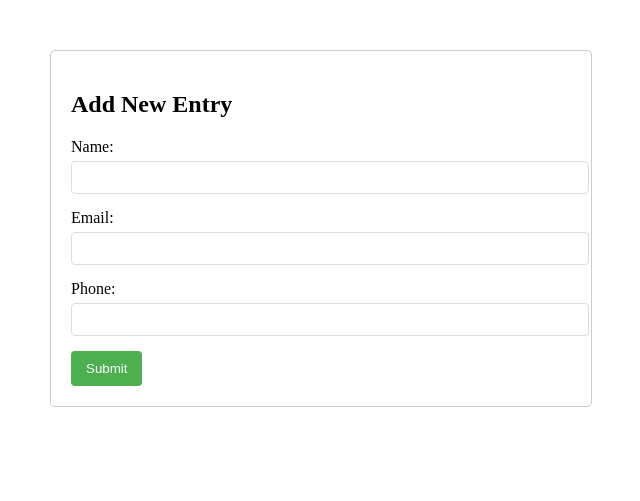
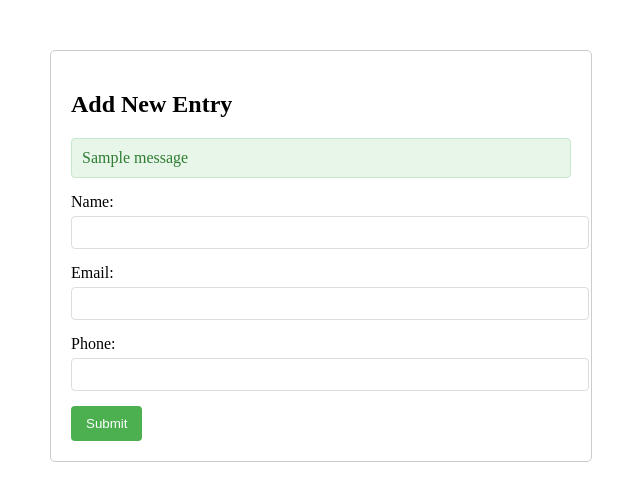
Before and after one commit to shariqsajad88/Google_Sheets_Project, a Django app: template sheets_integration/templates/sheets_integration/add_data.html in a window 1280 px wide. Shown: the top 501 px of the page, without its empty margins (319-959 px from the left). Run offline with Django 5.2, Linux system fonts and the light colour scheme; the template is opened without the code that fills it, so the values that code supplies are empty; one stand-in notice (Sample message) is shown.

Commit message:
added save data to sheet

```diff
--- a/sheets_integration/templates/sheets_integration/add_data.html
+++ b/sheets_integration/templates/sheets_integration/add_data.html
@@ -35,19 +35,36 @@
         button:hover {
             background-color: #45a049;
         }
-        .error {
-            color: red;
-            margin-bottom: 10px;
+        .message {
+            padding: 10px;
+            margin-bottom: 15px;
+            border-radius: 4px;
+        }
+        .message.error {
+            background-color: #ffebee;
+            color: #c62828;
+            border: 1px solid #ffcdd2;
+        }
+        .message.success {
+            background-color: #e8f5e9;
+            color: #2e7d32;
+            border: 1px solid #c8e6c9;
         }
     </style>
 </head>
 <body>
     <div class="form-container">
         <h2>Add New Entry</h2>
-        {% if error %}
-            <p class="error">{{ error }}</p>
+
+        {% if messages %}
+            {% for message in messages %}
+                <div class="message {% if message.tags %}{{ message.tags }}{% endif %}">
+                    {{ message }}
+                </div>
+            {% endfor %}
         {% endif %}
-        <form method="POST">
+
+        <form method="POST" action="{% url 'save_to_sheet' %}">
             {% csrf_token %}
             <div class="form-field">
                 <label for="name">Name:</label>
@@ -63,8 +80,6 @@
             </div>
             <button type="submit">Submit</button>
         </form>
-        <form method="POST" action="/save/">
-
     </div>
 </body>
 </html>
```
Also changed, not shown: sheets_integration/utils.py (+18 -13 lines), sheets_integration/views.py (+32 -17 lines), db.sqlite3.
